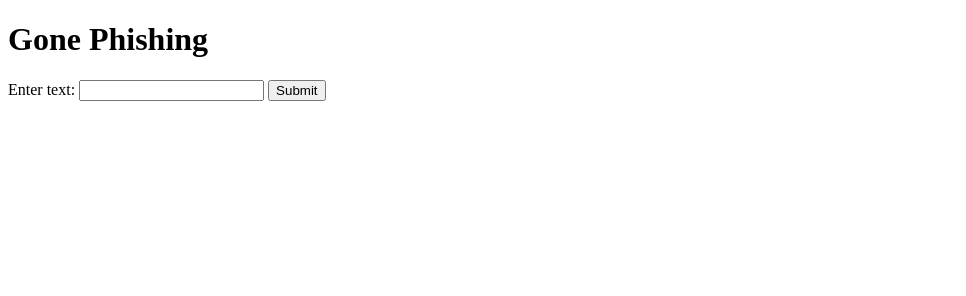
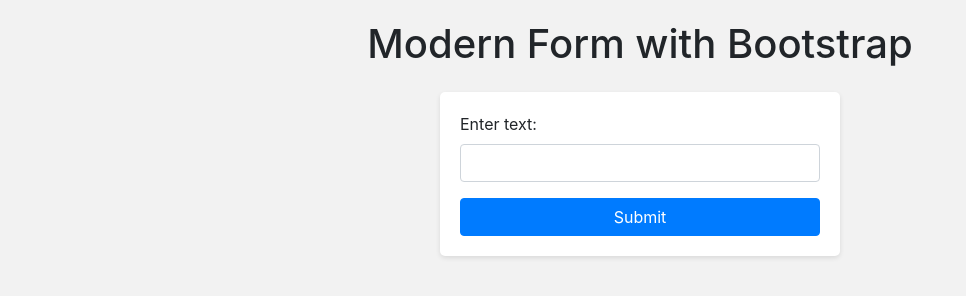
Before and after one commit to youarenotthefather/octo, a plain HTML site: page index.html in a window 1280 px wide. Shown: the whole page, without its empty margins (0-966 px from the left). Drawn offline with nearby package versions, Linux system fonts and the light colour scheme.

Commit message:
Update index.html

```diff
--- a/index.html
+++ b/index.html
@@ -3,14 +3,39 @@
 <head>
     <meta charset="UTF-8">
     <meta name="viewport" content="width=device-width, initial-scale=1.0">
-    <title>Gone Phishing</title>
+    <title>Modern Form with Bootstrap</title>
+    <link rel="stylesheet" href="https://maxcdn.bootstrapcdn.com/bootstrap/4.5.2/css/bootstrap.min.css">
+    <style>
+        body {
+            background-color: #f2f2f2;
+            padding: 20px;
+        }
+        .form-container {
+            max-width: 400px;
+            margin: 0 auto;
+            background-color: #fff;
+            padding: 20px;
+            border-radius: 5px;
+            box-shadow: 0 2px 5px rgba(0, 0, 0, 0.1);
+        }
+    </style>
 </head>
 <body>
-    <h1>Gone Phishing</h1>
-    <form>
-        <label for="text-input">Enter text:</label>
-        <input type="text" id="text-input" name="text-input" required>
-        <button type="submit">Submit</button>
-    </form>
+    <div class="container">
+        <h1 class="text-center mb-4">Modern Form with Bootstrap</h1>
+        <div class="form-container">
+            <form>
+                <div class="form-group">
+                    <label for="text-input">Enter text:</label>
+                    <input type="text" class="form-control" id="text-input" name="text-input" required>
+                </div>
+                <button type="submit" class="btn btn-primary btn-block">Submit</button>
+            </form>
+        </div>
+    </div>
+
+    <script src="https://ajax.googleapis.com/ajax/libs/jquery/3.5.1/jquery.min.js"></script>
+    <script src="https://cdnjs.cloudflare.com/ajax/libs/popper.js/1.16.0/umd/popper.min.js"></script>
+    <script src="https://maxcdn.bootstrapcdn.com/bootstrap/4.5.2/js/bootstrap.min.js"></script>
 </body>
 </html>
```
